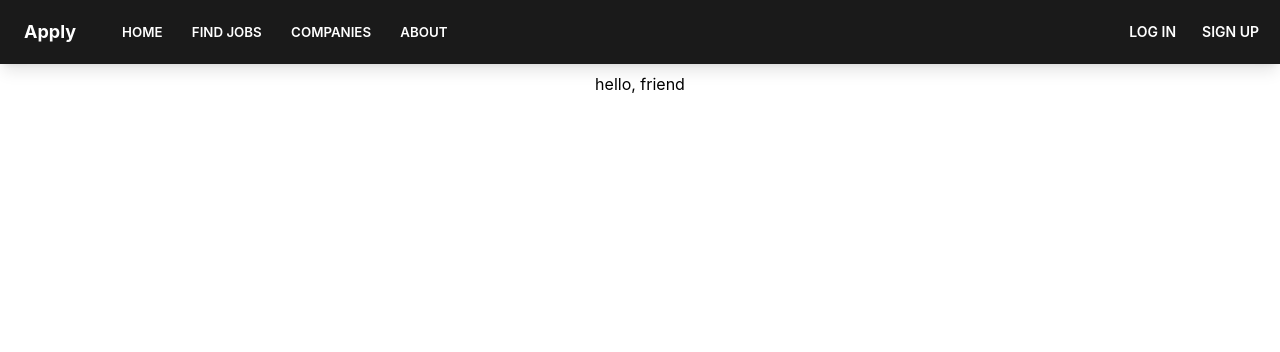
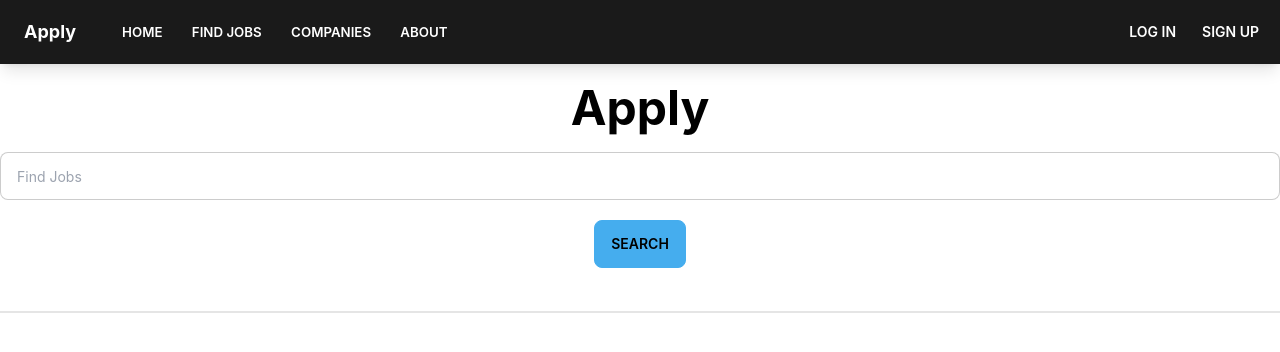
Before and after one commit to mbedard0/apply-front-end, a React (Create React App) app: page / in a window 1280 px wide. Shown: the top 352 px of the page. Built offline with nearby package versions, Linux system fonts and the light colour scheme; no server answers.

Commit message:
stub home/landing page

```diff
--- a/src/pages/Landing/Landing.jsx
+++ b/src/pages/Landing/Landing.jsx
@@ -1,9 +1,19 @@
-import styles from './Landing.module.css'
+// import styles from './Landing.module.css'
 
 const Landing = ({ user }) => {
   return (
-    <main className={styles.container}>
-      <h1>hello, {user ? user.name : 'friend'}</h1>
+    <main>
+      <div className="text-center text-neutral-content">
+        <h1 className="mb-5 text-5xl font-bold text-black my-5">
+          Apply
+        </h1>
+        <div className="form-control flex justify-center">
+          <input type="text" placeholder="Find Jobs" className="input input-bordered text-black" />
+        </div>
+        <button className="btn btn-primary my-5">Search</button>
+      </div>
+      <div className="divider"></div>
+      {/* about us or what we do.... even the github stuff maybe can go here? */}
     </main>
   )
 }
--- a/src/pages/Landing/Landing.module.css
+++ b/src/pages/Landing/Landing.module.css
@@ -1,5 +1,5 @@
-.container {
+/* .container {
   display: flex;
   align-items: center;
   flex-direction: column;
-}
+} */
```
